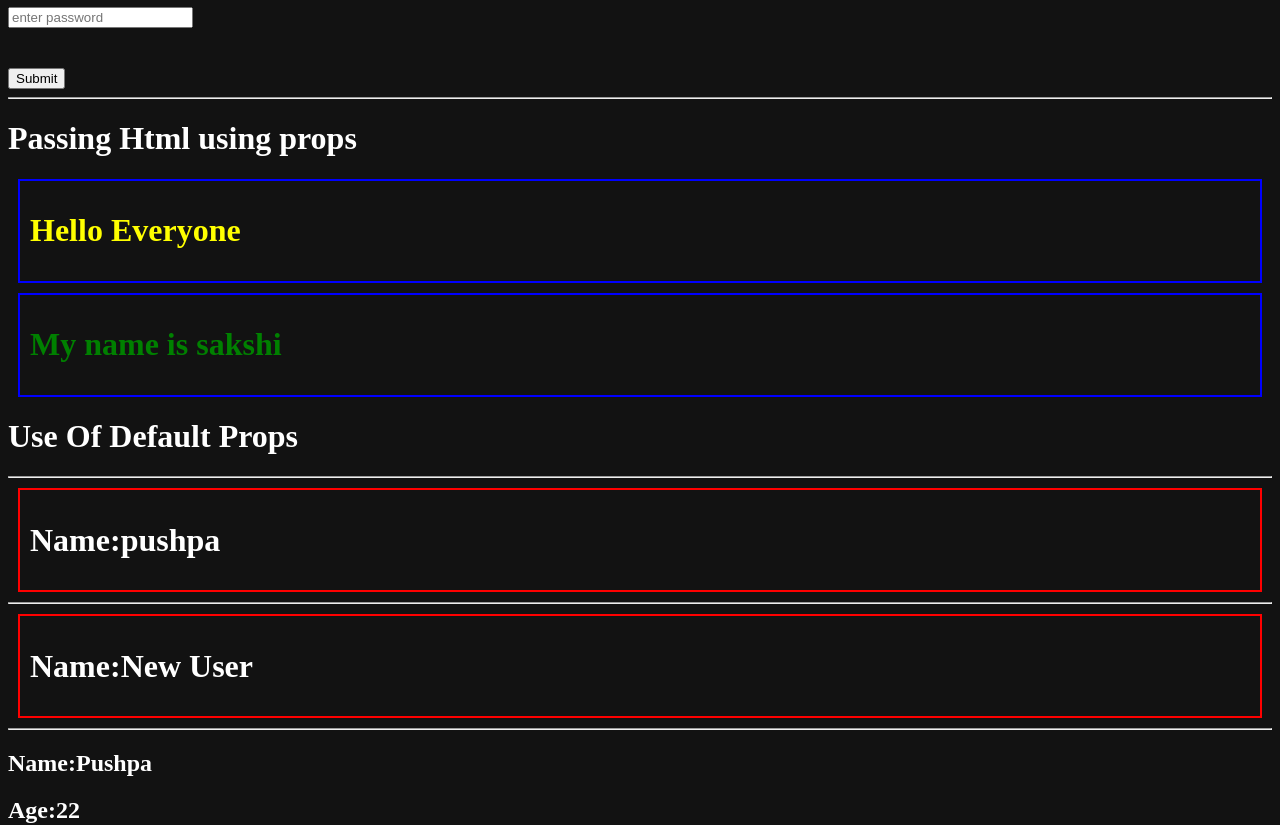
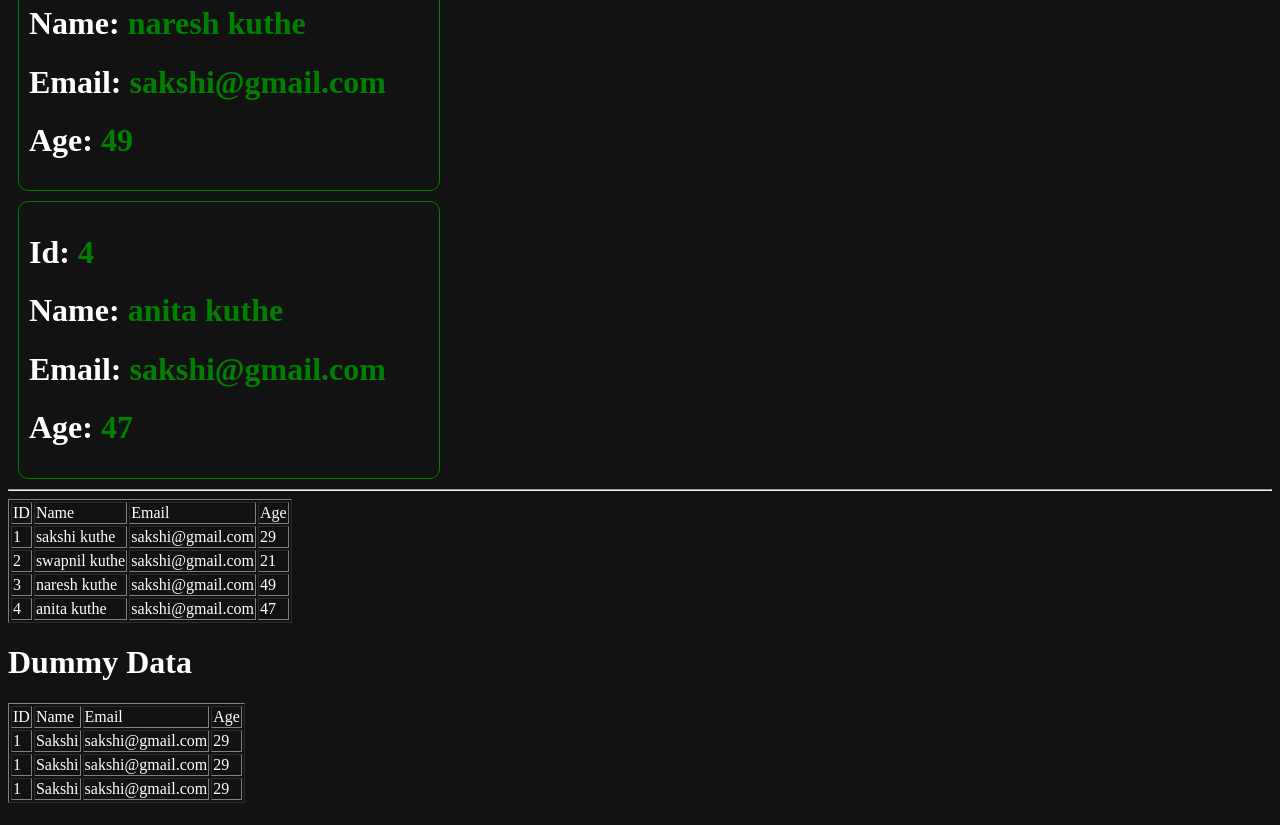
Before and after one commit to sak033/react-blog, a React (Vite) app: page / in a window 1280 px wide. Shown: the part 740-1565 px from the top of the page. Built offline with nearby package versions, Linux system fonts and the light colour scheme.

Commit message:
Loops in Jsx

```diff
--- a/src/App.jsx
+++ b/src/App.jsx
@@ -16,6 +16,8 @@ import PassingHTMLUsingProps from './PassingHTMLUsingProps'
 import GetInputFieldValue from './GetInputFieldValue'
 import CheckBox from './CheckBOx'
 import RadioButton_Dropdown from './RadioButton_Dropdown'
+import Loops from './Loops'
+import ReuseComponentInLoop from './ReuseComponentInLoop'
 
 
 function App() {
@@ -37,6 +39,9 @@ function App() {
    let userArray=["sakshi",21,"sakshi@gmail.com"]
   return(
    <div>
+    <user/>
+    <ReuseComponentInLoop/>
+    <Loops/>
     <RadioButton_Dropdown/>
     <CheckBox/>
     <GetInputFieldValue/>
--- /dev/null
+++ b/src/Loops.jsx
@@ -0,0 +1,100 @@
+import React from "react";
+import { useState } from "react";
+
+const Loops=()=>{
+      const userData=[
+        {
+            name:"sakshi kuthe",
+            age: '29',
+            email:"sakshi@gmail.com",
+            id:"1"
+        },
+        {
+            name:"swapnil kuthe",
+            age: '21',
+            email:"sakshi@gmail.com",
+            id:"2"
+        },
+        {
+            name:"naresh kuthe",
+            age: '49',
+            email:"sakshi@gmail.com",
+            id:"3"
+        },
+        {
+            name:"anita kuthe",
+            age: '47',
+            email:"sakshi@gmail.com",
+            id:"4"
+        }
+      ]
+
+      return(
+        <div>
+            <hr />
+           <table border="1">
+            <thead>
+                <tr>
+                    <td>ID</td>
+                    <td>Name</td>
+                    <td>Email</td>
+                    <td>Age</td>
+                </tr>
+            </thead>
+            <tbody>
+                {
+                    userData.map((user)=>(
+                <tr key={user.id}>
+                    <td>{user.id}</td>
+                    <td>{user.name}</td>
+                    <td>{user.email}</td>
+                    <td>{user.age}</td>
+                </tr>
+                    ))
+                }
+            </tbody>
+           </table>
+
+            <h1>Dummy Data</h1>
+            <table border="1">
+                <tr>
+                    <td>ID</td>
+                    <td>Name</td>
+                    <td>Email</td>
+                    <td>Age</td>
+                </tr>
+
+                <tbody>
+                <tr>
+                    <td>1</td>
+                    <td>Sakshi</td>
+                    <td>sakshi@gmail.com</td>
+                    <td>29</td>
+                </tr>
+            </tbody>
+            <tbody>
+                <tr>
+                    <td>1</td>
+                    <td>Sakshi</td>
+                    <td>sakshi@gmail.com</td>
+                    <td>29</td>
+                </tr>
+            </tbody>
+            <tbody>
+                <tr>
+                    <td>1</td>
+                    <td>Sakshi</td>
+                    <td>sakshi@gmail.com</td>
+                    <td>29</td>
+                </tr>
+            </tbody>
+            </table>
+
+            <br />
+
+            <hr />
+        </div>
+      )
+}
+
+export default Loops;
--- /dev/null
+++ b/src/ReuseComponentInLoop.jsx
@@ -0,0 +1,49 @@
+import React from 'react'
+import User from './User'
+
+const ReuseComponentInLoop = () => {
+    const userData=[
+        {
+            name:"sakshi kuthe",
+            age: '29',
+            email:"sakshi@gmail.com",
+            id:"1"
+        },
+        {
+            name:"swapnil kuthe",
+            age: '21',
+            email:"sakshi@gmail.com",
+            id:"2"
+        },
+        {
+            name:"naresh kuthe",
+            age: '49',
+            email:"sakshi@gmail.com",
+            id:"3"
+        },
+        {
+            name:"anita kuthe",
+            age: '47',
+            email:"sakshi@gmail.com",
+            id:"4"
+        }
+      ]
+  return (
+    <div>
+
+        <h1>Reuse Component In Loop</h1>
+        {
+            userData.map((user)=>(
+                <div key={user.id}>
+                    <User data={user}/>
+                 </div>
+            ))
+        }
+
+    </div>
+
+
+  )
+}
+
+export default ReuseComponentInLoop
--- /dev/null
+++ b/src/User.jsx
@@ -0,0 +1,20 @@
+import React from 'react'
+
+const User = ({data}) => {
+  return (
+    <div style={{
+        border: "1px solid green",
+    padding: "10px",
+    margin: "10px",
+    width: "400px",
+    borderRadius: "10px",
+    }}>
+        <h1>Id: <span style={{color:'green'}}>{data.id}</span></h1>
+        <h1>Name: <span style={{color:'green'}}>{data.name}</span></h1>
+        <h1>Email: <span style={{color:'green'}}>{data.email}</span></h1>
+        <h1>Age: <span style={{color:'green'}}>{data.age}</span></h1>
+    </div>
+  )
+}
+
+export default User
```
Also changed, not shown: src/RadioButton_Dropdown.jsx (+14 -4 lines).
